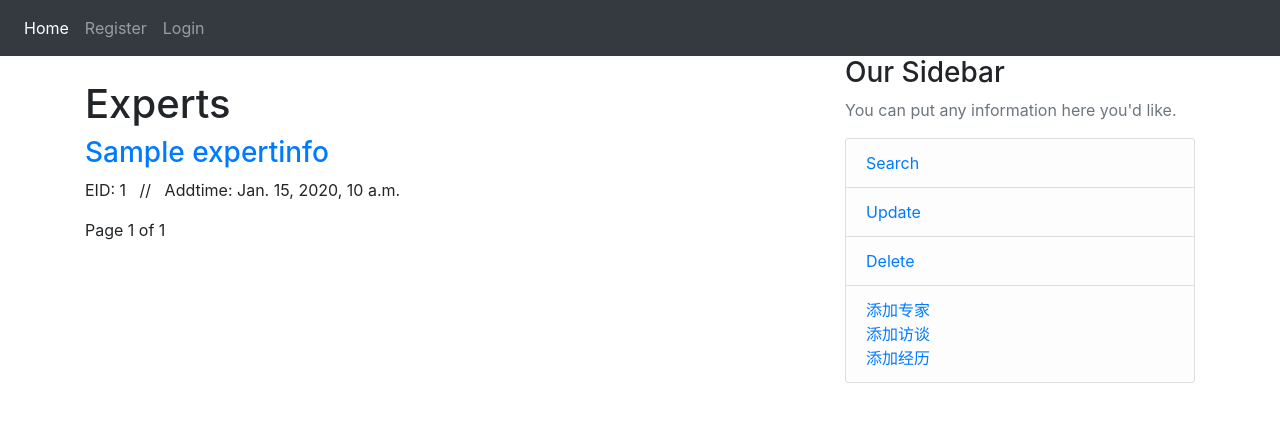
After one commit to Jiayi98/Expert_Network, a Django app: page /expertinfolist/ in a window 1280 px wide. The commit adds this page. Shown: the top 422 px of the page. Run offline with Django 3.2, Linux system fonts and the light colour scheme; tables that the repository leaves empty hold one stand-in row (values such as "Sample post"); some libraries are stand-ins or nearby versions.

Commit message:
pagination done

```diff
--- a/mysite/experts/models.py
+++ b/mysite/experts/models.py
@@ -1,6 +1,6 @@
 # Create your models here.
 from django.db import models
-
+from django.urls import reverse
 
 
 class ExpertInfo(models.Model):
@@ -30,6 +30,9 @@ class ExpertInfo(models.Model):
 
     def __str__(self):
         return "{}-{}".format(self.eid, self.ename)
+
+    def get_absolute_url(self):
+        return reverse('expert_detail',args=[self.ename, self.emobile])
 
 
 class ExpertComments(models.Model):
--- a/mysite/experts/templates/experts/base.html
+++ b/mysite/experts/templates/experts/base.html
@@ -26,9 +26,11 @@
                     <a class="nav-link" href="{% url 'logout' %}">Logout</a>
                 </li>
                 <li class="nav-item">
-                    <a class="nav-link" href="{% url 'dashboard' %}">{{user.username}}_Profile</a>
+                    <a class="nav-link" href="{% url 'dashboard' %}">{{user.username}}'s Profile</a>
                 </li>
-
+                <li class="nav-item">
+                    <a class="nav-link" href="{% url 'expertinfolist' %}">All Experts</a>
+                </li>
             {% else %}
                 <li class="nav-item">
                     <a class="nav-link" href="{% url 'register' %}">Register</a>
--- /dev/null
+++ b/mysite/experts/templates/experts/expertinfo_list.html
@@ -0,0 +1,10 @@
+{% extends "experts/base.html" %}
+{% block content %}
+    <br>
+    <h1>Experts</h1>
+    {% for expert in experts %}
+    <h3> <a href="{{ expert.get_absolute_url }}"> {{ expert.ename }}</a></h3>
+    <p class="eid">EID: {{ expert.eid }}&nbsp&nbsp&nbsp//&nbsp&nbsp&nbspAddtime: {{ expert.addtime }}</p>
+    {% endfor %}
+    {% include "experts/pagination.html" with page=experts %}
+{% endblock content %}
--- /dev/null
+++ b/mysite/experts/templates/experts/pagination.html
@@ -0,0 +1,14 @@
+<div class="pagination">
+    <span class="step-links">
+        {% if page.has_previous %}
+            <a href="?page={{ page.previous_page_number }}">Previous Page</a>
+        {% endif %}
+        <span class="current">
+            Page {{ page.number }} of {{ page.paginator.num_pages }}
+        </span>
+        {% if page.has_next %}
+            <a href="?page={{ page.next_page_number }}">Next Page</a>
+        {% endif %}
+    </span>
+
+</div>
--- a/mysite/experts/views.py
+++ b/mysite/experts/views.py
@@ -1,11 +1,12 @@
 from django.shortcuts import render
 
 # Create your views here.
-from django.shortcuts import render
+from django.shortcuts import render, get_object_or_404
 from django.http import HttpResponse, HttpResponseRedirect
 from .models import ExpertInfo,ExpertComments,WorkExp
 from .forms import ExpertInfoForm, CommentForm,WorkexpForm
 from django.contrib.auth.decorators import login_required
+from django.core.paginator import Paginator, EmptyPage, PageNotAnInteger
 
 
 # Create your views here.
@@ -142,3 +143,20 @@ def addWorkexpToDatabase(request):
 @login_required
 def addok(request):
     return render(request, 'experts/add_complete.html')
+
+
+def expertInfo_list(request):
+    experts_list = ExpertInfo.objects.all()
+    paginator = Paginator(experts_list, 10)
+    page = request.GET.get('page')
+    try:
+        experts = paginator.page(page)
+    except PageNotAnInteger:
+        experts = paginator.page(1)
+    except EmptyPage:
+        experts = paginator.page(paginator.num_pages)
+    return render(request, 'experts/expertinfo_list.html', {'page':page, 'experts':experts})
+
+def expert_detail(request, ename, emobile):
+    expert = get_object_or404(ExpertInfo, ename=ename, emobile=emobile)
+    return render(request, 'expert_detail.html', {'expert':expert})
--- a/mysite/mysite/settings.py
+++ b/mysite/mysite/settings.py
@@ -128,7 +128,7 @@ STATIC_URL = '/static/'
 CRISPY_TEMPLATE_PACK = 'bootstrap4'
 #LOGIN_REDIRECT_URL = 'base'
 LOGIN_URL = 'login'
-LOGIN_REDIRECT_URL = 'dashboard'
+LOGIN_REDIRECT_URL = 'expertinfolist'
 #LOGIN_URL = 'login'
 LOGOUT_URL = 'logout'
 #AUTH_USER_MODEL = "users.NewUser"
--- a/mysite/mysite/urls.py
+++ b/mysite/mysite/urls.py
@@ -49,6 +49,9 @@ urlpatterns = [
 
     path('addcomplete/', experts_views.addok, name='addcomplete'),
     path('expertalreadyexist/', experts_views.addExpertToDatabase, name='expertalreadyexist'),
+
+    path('expertinfolist/', experts_views.expertInfo_list, name='expertinfolist'),
+    path('<str:ename>/<str:emobile>/', experts_views.expert_detail, name='expert_detail'),
     path('', include('experts.urls')),
     path('', include('users.urls')),
 
```
Also changed, not shown: mysite/experts/templates/experts/expert_detail.html (added, +21 -0 lines), mysite/experts/views_update.py (added, +33 -0 lines).
